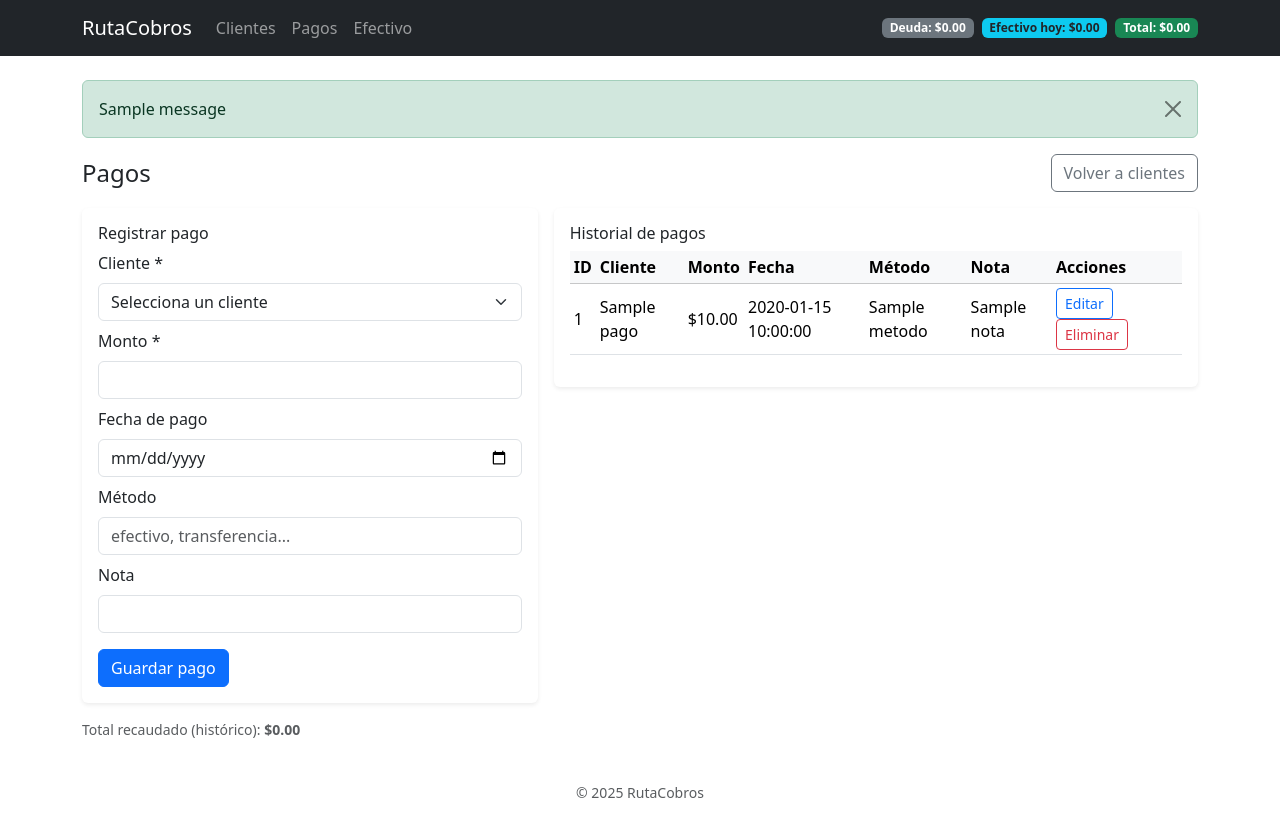
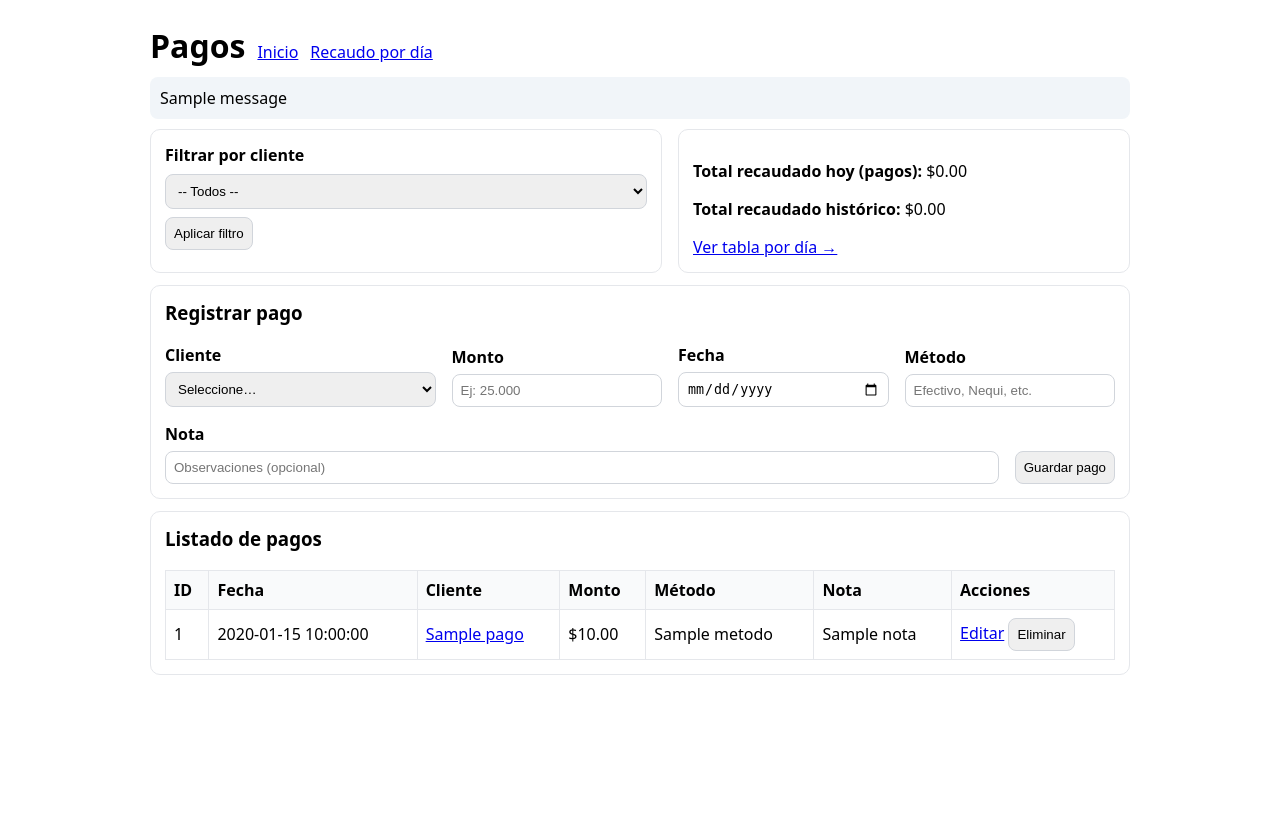
Before and after one commit to luisrobles062/ruta-cobros-app, a Flask app: page /pagos in a window 1280 px wide. After the commit the page ends 675 px from the top, so only its background shows below. Run offline with Flask 3, Linux system fonts and the light colour scheme; tables that the repository leaves empty hold one stand-in row (values such as "Sample post"); one stand-in notice (Sample message) is shown; a database or web service that is not in the repository returns one stand-in record (values such as "Sample title"); data that the repository does not hold is empty; some libraries are stand-ins or nearby versions.

Commit message:
Update pagos.html

```diff
--- a/templates/pagos.html
+++ b/templates/pagos.html
@@ -1,86 +1,164 @@
-{% extends "base.html" %}
-{% block title %}Pagos - Ruta de Cobros{% endblock %}
-{% block content %}
-<div class="d-flex align-items-center justify-content-between mb-3">
-  <h1 class="h4 mb-0">Pagos</h1>
-  <a class="btn btn-outline-secondary" href="{{ url_for('home') }}">Volver a clientes</a>
+<!doctype html>
+<html lang="es">
+<head>
+  <meta charset="utf-8">
+  <title>Pagos</title>
+  <meta name="viewport" content="width=device-width, initial-scale=1">
+  <style>
+    body{font-family:system-ui,Arial,sans-serif;max-width:980px;margin:24px auto;padding:0 12px}
+    header{display:flex;gap:12px;align-items:baseline;flex-wrap:wrap}
+    h1{margin:0}
+    .row{display:flex;gap:16px;flex-wrap:wrap}
+    .card{border:1px solid #e5e7eb;border-radius:10px;padding:14px}
+    table{border-collapse:collapse;width:100%}
+    th,td{border:1px solid #e5e7eb;padding:8px;text-align:left}
+    th{background:#f9fafb}
+    .actions form{display:inline}
+    .msg{padding:10px;border-radius:8px;margin:10px 0;background:#f1f5f9}
+    label{font-weight:600}
+    input,select,button,textarea{padding:8px;border:1px solid #d1d5db;border-radius:8px}
+    button{cursor:pointer}
+  </style>
+</head>
+<body>
+  <header>
+    <h1>Pagos</h1>
+    <a href="{{ url_for('home') }}">Inicio</a>
+    <a href="{{ url_for('pagos_diario') }}">Recaudo por día</a>
+  </header>
+
+  <!-- Mensajes flash -->
+  {% with messages = get_flashed_messages(with_categories=true) %}
+    {% if messages %}
+      {% for category, message in messages %}
+        <div class="msg">{{ message }}</div>
+      {% endfor %}
+    {% endif %}
+  {% endwith %}
+
+  <div class="row">
+    <!-- Filtro por cliente -->
+    <div class="card" style="flex:1 1 320px;">
+      <form method="get" action="{{ url_for('pagos_listado') }}">
+        <div style="display:grid;gap:8px">
+          <label for="cliente_id">Filtrar por cliente</label>
+          <select name="cliente_id" id="cliente_id">
+            <option value="">-- Todos --</option>
+            {% for c in clientes %}
+              <option value="{{ c[0] }}" {% if cliente_id_filtro == c[0] %}selected{% endif %}>
+                {{ c[1] }}
+              </option>
+            {% endfor %}
+          </select>
+          <div style="display:flex;gap:8px">
+            <button type="submit">Aplicar filtro</button>
+            {% if cliente_id_filtro %}
+              <a href="{{ url_for('pagos_listado') }}" style="align-self:center">Quitar filtro</a>
+            {% endif %}
+          </div>
+        </div>
+      </form>
     </div>
 
-<div class="row g-3">
-  <div class="col-md-5">
-    <div class="card border-0 shadow-sm">
-      <div class="card-body">
-        <h2 class="h6">Registrar pago</h2>
-        <form method="POST" action="{{ url_for('pago_nuevo') }}">
-          <div class="mb-2">
-            <label class="form-label">Cliente *</label>
-            <select class="form-select" name="cliente_id" required>
-              <option value="" disabled selected>Selecciona un cliente</option>
+    <!-- Totales -->
+    <div class="card" style="flex:1 1 260px;">
+      <p><strong>Total recaudado hoy (pagos):</strong> {{ total_hoy_pagos }}</p>
+      <p><strong>Total recaudado histórico:</strong> {{ total_recaudado }}</p>
+      <p style="margin:0"><a href="{{ url_for('pagos_diario') }}">Ver tabla por día →</a></p>
+    </div>
+  </div>
+
+  <!-- Resumen del cliente (si hay filtro) -->
+  {% if resumen %}
+    <div class="card" style="margin-top:12px">
+      <h3 style="margin-top:0;margin-bottom:8px">Resumen de {{ resumen.nombre }}</h3>
+      <div class="row">
+        <div><strong>Monto prestado:</strong> {{ money(resumen.monto_prestado) }}</div>
+        <div><strong>Total pagado:</strong> {{ money(resumen.total_pagado) }}</div>
+        <div><strong>Deuda actual:</strong> {{ money(resumen.deuda_actual) }}</div>
+      </div>
+      <div class="row" style="margin-top:6px">
+        <div><strong>Fecha de préstamo:</strong> {{ resumen.fecha_prestamo }}</div>
+        <div><strong>Último pago:</strong> {{ resumen.fecha_ultimo_pago or '—' }}</div>
+      </div>
+    </div>
+  {% endif %}
+
+  <!-- Registrar pago -->
+  <div class="card" style="margin-top:12px">
+    <h3 style="margin-top:0">Registrar pago</h3>
+    <form method="post" action="{{ url_for('pago_nuevo') }}">
+      <div class="row" style="align-items:flex-end">
+        <div style="display:grid;gap:6px;flex:1 1 220px">
+          <label for="cliente_id_new">Cliente</label>
+          <select name="cliente_id" id="cliente_id_new" required>
+            <option value="">Seleccione…</option>
             {% for c in clientes %}
-                <option value="{{ c[0] }}">{{ c[1] }}</option>
+              <option value="{{ c[0] }}" {% if cliente_id_filtro == c[0] %}selected{% endif %}>{{ c[1] }}</option>
             {% endfor %}
           </select>
         </div>
-          <div class="mb-2">
-            <label class="form-label">Monto *</label>
-            <input class="form-control" type="number" name="monto" step="0.01" min="0.01" required>
+        <div style="display:grid;gap:6px;flex:1 1 160px">
+          <label for="monto">Monto</label>
+          <input name="monto" id="monto" placeholder="Ej: 25.000" required>
         </div>
-          <div class="mb-2">
-            <label class="form-label">Fecha de pago</label>
-            <input class="form-control" type="date" name="fecha_pago">
+        <div style="display:grid;gap:6px;flex:1 1 160px">
+          <label for="fecha_pago">Fecha</label>
+          <input type="date" name="fecha_pago" id="fecha_pago">
         </div>
-          <div class="mb-2">
-            <label class="form-label">Método</label>
-            <input class="form-control" type="text" name="metodo" placeholder="efectivo, transferencia...">
+        <div style="display:grid;gap:6px;flex:1 1 160px">
+          <label for="metodo">Método</label>
+          <input name="metodo" id="metodo" placeholder="Efectivo, Nequi, etc.">
         </div>
-          <div class="mb-3">
-            <label class="form-label">Nota</label>
-            <input class="form-control" type="text" name="nota">
+        <div style="display:grid;gap:6px;flex:3 1 260px">
+          <label for="nota">Nota</label>
+          <input name="nota" id="nota" placeholder="Observaciones (opcional)">
         </div>
-          <button class="btn btn-primary">Guardar pago</button>
+        <div>
+          <button type="submit">Guardar pago</button>
+        </div>
+      </div>
     </form>
   </div>
-    </div>
-    <div class="mt-3 small text-muted">
-      Total recaudado (histórico): <strong>{{ total_recaudado }}</strong>
-    </div>
-  </div>
 
-  <div class="col-md-7">
-    <div class="card border-0 shadow-sm">
-      <div class="card-body">
-        <h2 class="h6">Historial de pagos</h2>
-        <div class="table-responsive">
-          <table class="table table-sm align-middle">
-            <thead class="table-light">
+  <!-- Tabla de pagos -->
+  <div class="card" style="margin-top:12px">
+    <h3 style="margin-top:0">Listado de pagos{% if cliente_id_filtro %} (cliente filtrado){% endif %}</h3>
+    {% if pagos and pagos|length > 0 %}
+      <table>
+        <thead>
           <tr>
-                <th>ID</th><th>Cliente</th><th>Monto</th><th>Fecha</th><th>Método</th><th>Nota</th><th style="width:130px;">Acciones</th>
+            <th>ID</th>
+            <th>Fecha</th>
+            <th>Cliente</th>
+            <th>Monto</th>
+            <th>Método</th>
+            <th>Nota</th>
+            <th>Acciones</th>
           </tr>
         </thead>
         <tbody>
           {% for p in pagos %}
             <tr>
               <td>{{ p[0] }}</td>
-                <td>{{ p[6] }}</td>
-                <td>{{ "${:,.2f}".format(p[1]|float) }}</td>
               <td>{{ p[2] }}</td>
-                <td>{{ p[3] or "-" }}</td>
-                <td>{{ p[4] or "-" }}</td>
-                <td>
-                  <a class="btn btn-sm btn-outline-primary" href="{{ url_for('pago_editar', pago_id=p[0]) }}">Editar</a>
-                  <form class="d-inline" method="POST" action="{{ url_for('pago_eliminar', pago_id=p[0]) }}" onsubmit="return confirm('¿Eliminar pago?');">
-                    <button class="btn btn-sm btn-outline-danger">Eliminar</button>
+              <td><a href="{{ url_for('pagos_listado', cliente_id=p[5]) }}">{{ p[6] }}</a></td>
+              <td>{{ money(p[1]) }}</td>
+              <td>{{ p[3] or '—' }}</td>
+              <td>{{ p[4] or '—' }}</td>
+              <td class="actions">
+                <a href="{{ url_for('pago_editar', pago_id=p[0]) }}">Editar</a>
+                <form method="post" action="{{ url_for('pago_eliminar', pago_id=p[0]) }}" onsubmit="return confirm('¿Eliminar este pago?')">
+                  <button type="submit">Eliminar</button>
                 </form>
               </td>
             </tr>
-              {% else %}
-              <tr><td colspan="7" class="text-center text-muted">Sin pagos registrados.</td></tr>
           {% endfor %}
         </tbody>
       </table>
+    {% else %}
+      <p>No hay pagos para mostrar.</p>
+    {% endif %}
   </div>
-      </div>
-    </div>
-  </div>
-</div>
-{% endblock %}
+</body>
+</html>
```
Lines whose indentation alone changed are shown as unchanged.
